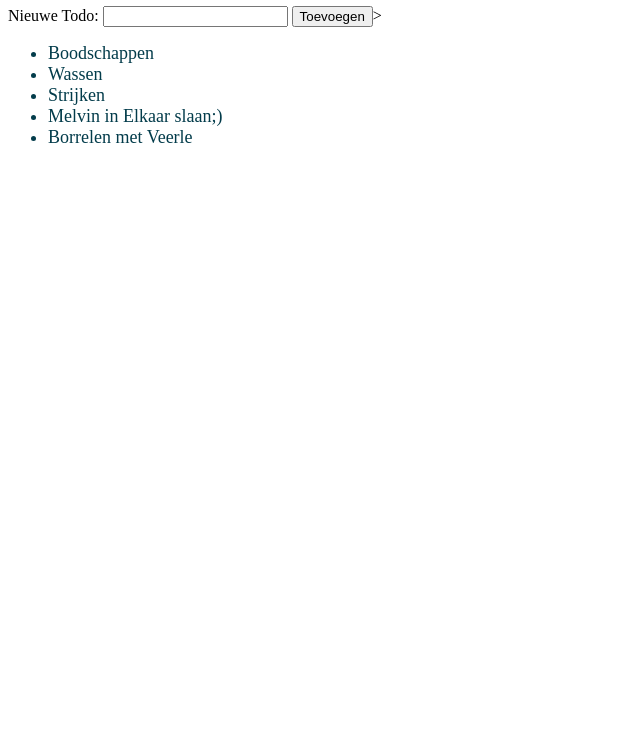
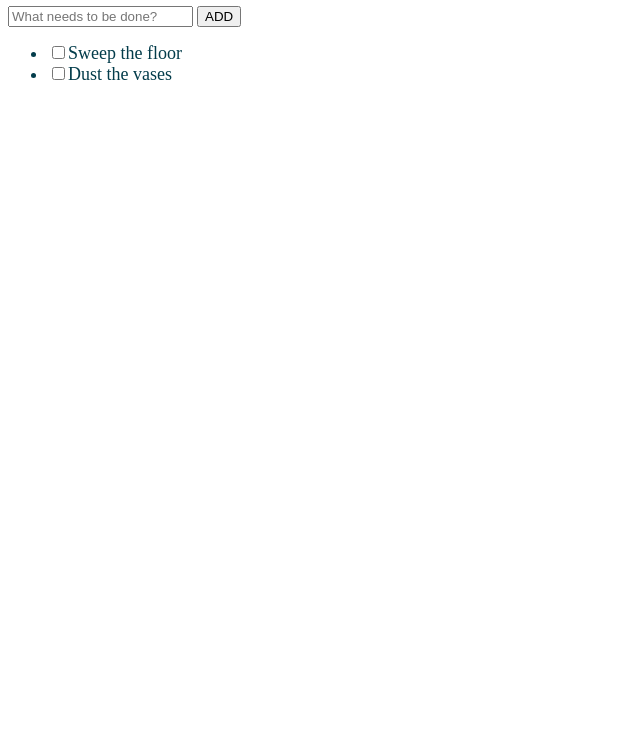
Before and after one commit to DVermeer/codaisseur, a website: page index.html in a window 1280 px wide. Shown: the part 60-800 px from the top of the page, without its empty margins (0-640 px from the left). Drawn offline with Linux system fonts and the light colour scheme.

Commit message:
add new todo via DOM

```diff
--- a/app.js
+++ b/app.js
@@ -1,7 +1,46 @@
-console.log("Welcome ToDo")
+console.log("Welcome ToDo");
+const listItems = document.querySelectorAll("li");
+console.log(`We have ${listItems.length} list items on this page`);
 
-document.getElementById("addToDo").innerHTML.onsubmit = function() {addToDo()};
+function createTodo(title) {
+  // create a label
+  const label = document.createElement("label");
+  // create a checkbox
 
-function addToDo(newToDo){
-    console.log("Add new ToDo:" + newToDo)
+  // add the "change" event listener to the checkbox
+  // and append the checkbox to the label
+
+  // create a text node with the given title
+  var labelText = document.createTextNode(title);
+  // and append the text node to the label
+  label.appendChild(labelText);
+
+  // create a list item
+  const listItem = document.createElement("li");
+  // and append the label to list item
+  listItem.appendChild(labelText);
+  // append the list item to the todo list
+  const list = document.getElementById("todoList");
+  list.appendChild(listItem);
 }
+
+document
+  .querySelector("form")
+  .addEventListener("submit", function addNewTodo(event) {
+    event.preventDefault();
+
+    var data = document.getElementById("newToDo").value;
+    console.log(data);
+    createTodo(data);
+    document.getElementById("newToDo").value = "new todo";
+  });
+
+function updateCounters() {
+  // declare a variable that contains the "Total" counter element
+  var totalCount = document.querySelectorAll("li");
+  // declare a variable that contains the number of todos, by counting how many elements have a specific classname / attribute
+  var countToDo = 0;
+  var countDone = 0;
+  // update the HTML inside the counter element with the number of todos
+}
+updateCounters();
--- a/index.html
+++ b/index.html
@@ -7,18 +7,15 @@
     <body>
         <h1>Welkom op mijn To Do lijst</h1>
         <div>
+            <form>
+                <input type="text" id="newToDo" placeholder="What needs to be done?">
+                <input type="submit" value="ADD">
+            </form>
+                <ul id="todoList">
+                    <li><input type="checkbox">Sweep the floor</li>
+                    <li><input type="checkbox">Dust the vases</li>
+                </ul>
 
-                <label>Nieuwe Todo:</label>
-                <input type="text" id="inputfield">
-                <button id="addToDo">Toevoegen</button>>
-
-            <ul>
-                <li>Boodschappen</li>
-                <li>Wassen</li>
-                <li>Strijken</li>
-                <li>Melvin in Elkaar slaan;)</li>
-                <li>Borrelen met Veerle</li>
-            </ul>
         </div>
         <script src="app.js"></script>
     </body>
```
